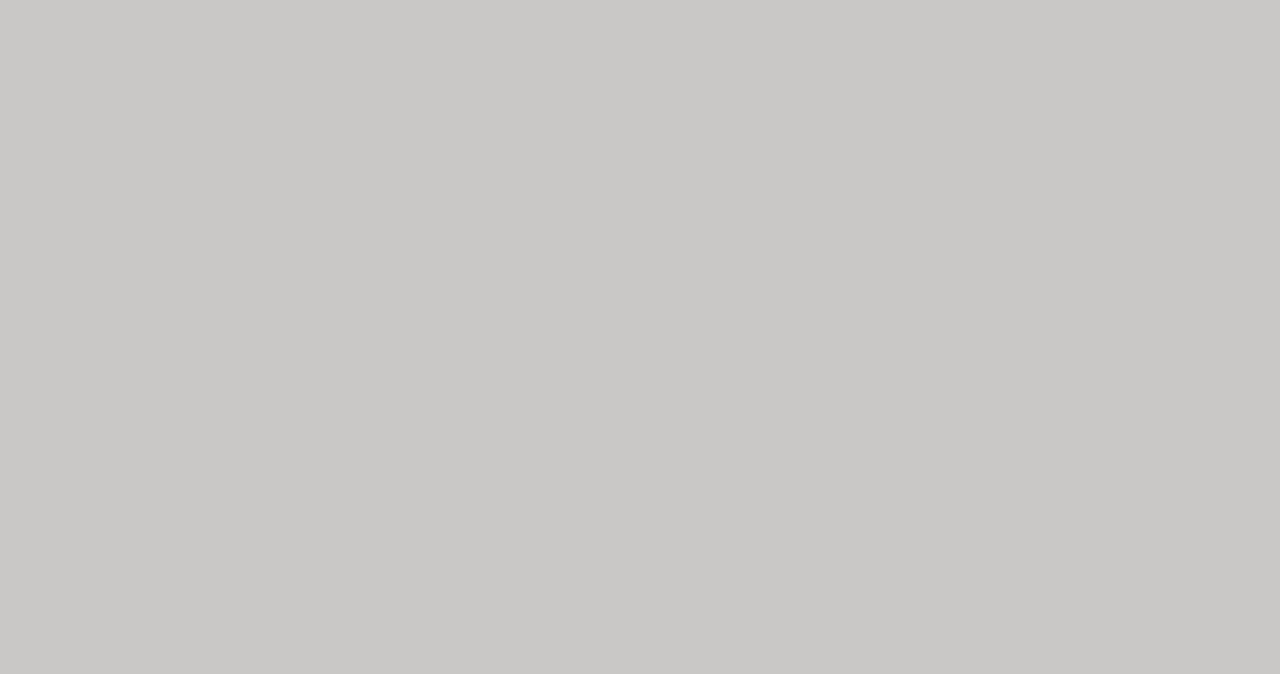
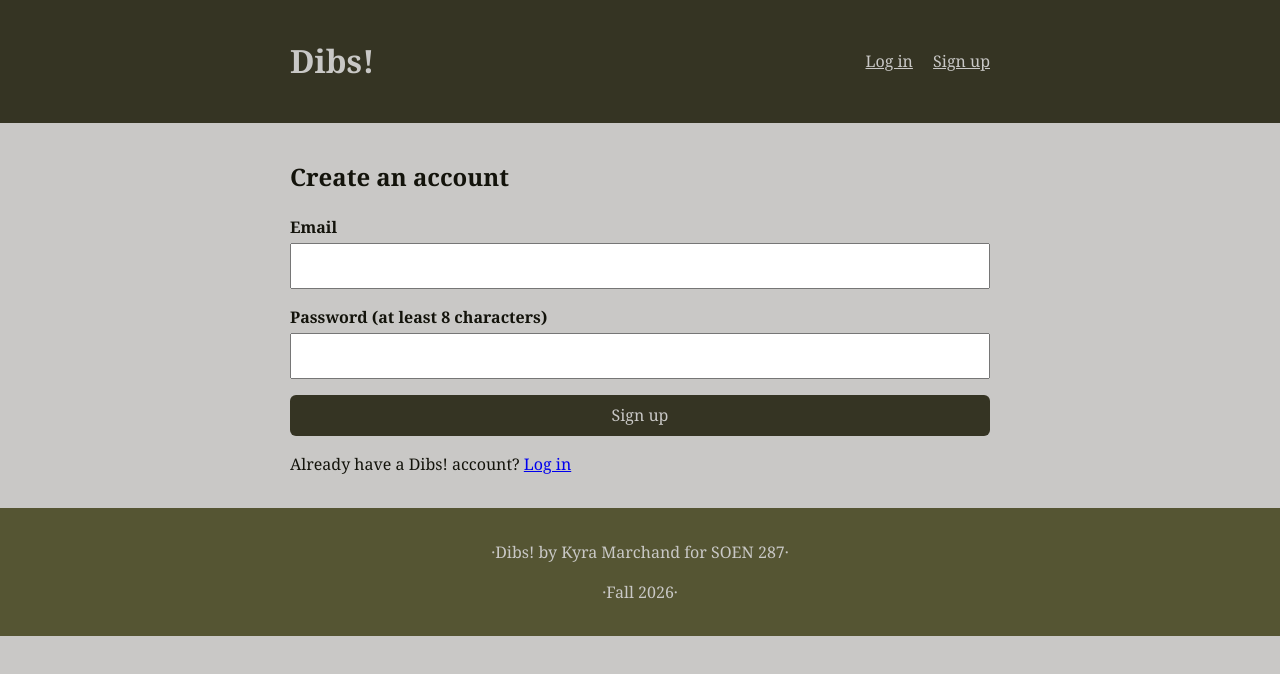
Before and after one commit to kyramarchand/dibs, a website: page public/register.html in a window 1280 px wide. Drawn offline with Linux system fonts and the light colour scheme.

Commit message:
log in and sign up

```diff
--- a/public/register.html
+++ b/public/register.html
@@ -7,5 +7,37 @@
     <meta name="viewport" content="width=device-width, initial-scale=1" />
   </head>
 
-  <body></body>
+  <body>
+    <header>
+      <h1><a href="index.html">Dibs!</a></h1>
+      <nav>
+        <a href="login.html">Log in</a>
+        <a href="register.html">Sign up</a>
+      </nav>
+    </header>
+    <main>
+      <form>
+        <h2>Create an account</h2>
+        <form action="/register" method="post"></form>
+        <label for="email">Email</label>
+        <input type="email" id="email" name="email" required autocomplete="email" />
+
+        <label for="password">Password (at least 8 characters)</label>
+        <input
+          type="password"
+          id="password"
+          name="password"
+          required
+          minlength="8"
+          autocomplete="new-password"
+        />
+        <button type="submit">Sign up</button>
+      </form>
+      <p>Already have a Dibs! account? <a href="login.html">Log in</a></p>
+    </main>
+    <footer>
+      <p>&middot;Dibs! by Kyra Marchand for SOEN 287&middot;</p>
+      <p>&middot;Fall 2026&middot;</p>
+    </footer>
+  </body>
 </html>
--- a/public/style.css
+++ b/public/style.css
@@ -21,7 +21,9 @@ footer {
   padding: 1rem; /* on phones*/
   padding-inline: max(1rem, calc((100% - 700px) / 2)); /* makes border extend full screen*/
 }
-
+#Dibs {
+  color: var(--dark-text);
+}
 header {
   display: flex;
   justify-content: space-between;
@@ -73,6 +75,26 @@ footer {
   background: var(--footer-bg);
 }
 
+/* ai formatting forms to match colour palette*/
+
+label {
+  display: block;
+  margin-bottom: 0.3rem;
+  font-weight: bold;
+}
+
+header h1 a {
+  color: inherit;
+  text-decoration: none;
+}
+
+button {
+  background: var(--dark);
+  color: var(--dark-text);
+  border: none;
+  border-radius: 6px;
+  cursor: pointer;
+}
 @media (max-width: 600px) {
   h1 {
     font-size: 1.5rem;
```
Also changed, not shown: public/index.html (+1 -1 lines), public/login.html (+37 -3 lines).
